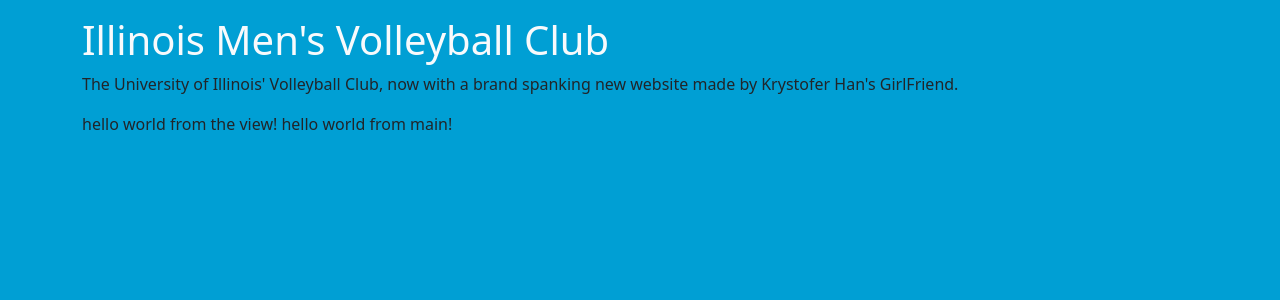
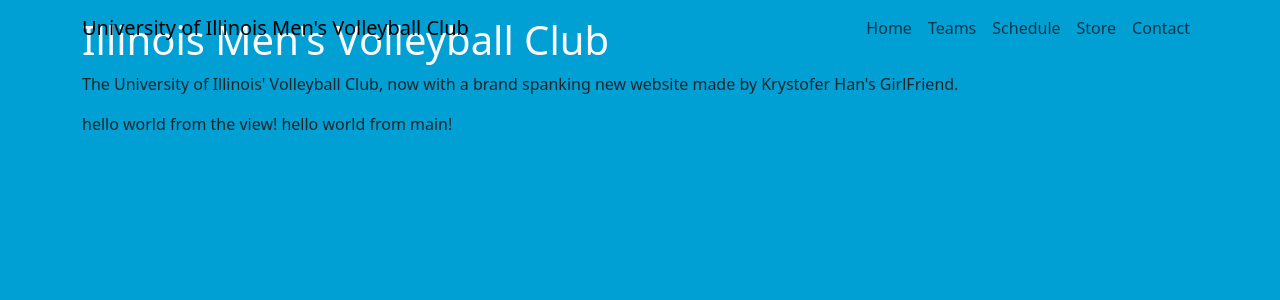
Before and after one commit to alaynali/imvb-web, a Django app: page / in a window 1280 px wide. Shown: the top 300 px of the page. Run offline with Django 4.2, Linux system fonts and the light colour scheme; some libraries are stand-ins or nearby versions.

Commit message:
add navbar

```diff
--- a/templates/navbar.html
+++ b/templates/navbar.html
@@ -1 +1,29 @@
 <!---->
+<nav class="navbar navbar-expand-lg fixed-top navbarScroll">
+    <div class="container">
+        <a class="navbar-brand" href="#">University of Illinois Men's Volleyball Club</a>
+        <button class="navbar-toggler" type="button" data-bs-toggle="collapse" data-bs-target="#navbarSupportedContent" aria-controls="navbarSupportedContent" aria-expanded="false" aria-label="Toggle navigation">
+            <span class="navbar-toggler-icon"></span>
+        </button>
+        <div class="collapse navbar-collapse" id="navbarSupportedContent">
+            <ul class="navbar-nav ms-auto">
+                <li class="nav-item active">
+                    <a class="nav-link" href="..">Home</a>
+                </li>
+                <li class="nav-item">
+                    <a class="nav-link" href="../teams/">Teams</a>
+                </li>
+                <li class="nav-item">
+                    <a class="nav-link" href="../schedule/">Schedule</a>
+                </li>
+                <li class="nav-item">
+                    <a class="nav-link" href="#">Store</a>
+                </li>
+                <li class="nav-item">
+                    <a class="nav-link" href="#contact">Contact</a>
+                </li>
+            </ul>
+
+        </div>
+    </div>
+</nav>
```
